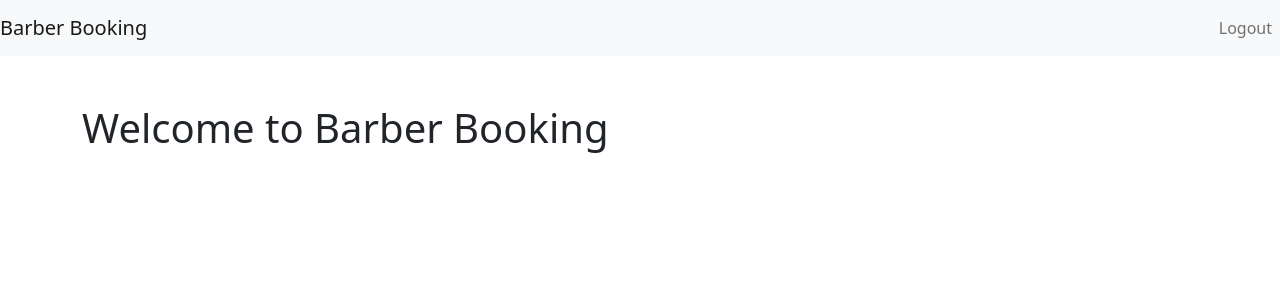
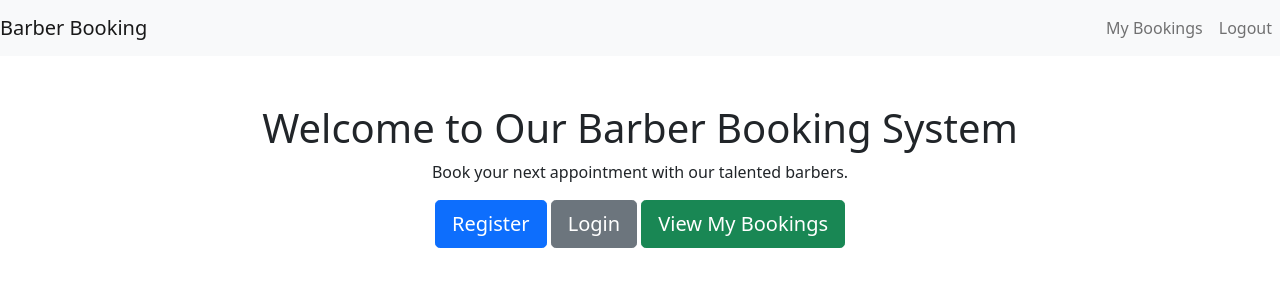
Before and after one commit to AVTpepper/barber-booking-system, a Django app: page / in a window 1280 px wide. Shown: the top 300 px of the page. Run offline with Django 5.2, Linux system fonts and the light colour scheme; a user stored in the database is signed in; data that the repository does not hold is empty.

Commit message:
Add: landing page and logout redirect

```diff
--- a/barber_system/settings.py
+++ b/barber_system/settings.py
@@ -125,3 +125,5 @@ STATIC_URL = 'static/'
 # https://docs.djangoproject.com/en/5.1/ref/settings/#default-auto-field
 
 DEFAULT_AUTO_FIELD = 'django.db.models.BigAutoField'
+
+LOGOUT_REDIRECT_URL = '/'
--- /dev/null
+++ b/booking/templates/booking/landing_page.html
@@ -0,0 +1,11 @@
+{% extends 'base.html' %}
+
+{% block content %}
+<div class="jumbotron text-center">
+    <h1>Welcome to Our Barber Booking System</h1>
+    <p>Book your next appointment with our talented barbers.</p>
+    <a href="{% url 'register' %}" class="btn btn-primary btn-lg">Register</a>
+    <a href="{% url 'login' %}" class="btn btn-secondary btn-lg">Login</a>
+    <a href="{% url 'home' %}" class="btn btn-success btn-lg">View My Bookings</a>
+</div>
+{% endblock %}
--- a/booking/urls.py
+++ b/booking/urls.py
@@ -1,8 +1,10 @@
 from django.urls import path
-from .views import home, book_appointment, register
+from . import views
 
 urlpatterns = [
-    path('', home, name='home'),
-    path('book/', book_appointment, name='book_appointment'),
-    path('register/', register, name='register'),
+    path('', views.landing_page, name='landing_page'),
+    path('home/', views.home, name='home'),
+    path('book/', views.book_appointment, name='book_appointment'),
+    path('register/', views.register, name='register'),
+    path('accounts/logout/', views.CustomLogoutView.as_view(), name='logout'),
 ]
--- a/booking/views.py
+++ b/booking/views.py
@@ -1,8 +1,15 @@
 from django.shortcuts import render, redirect
 from django.contrib.auth.decorators import login_required
 from django.contrib.auth import login
+from django.contrib.auth.views import LogoutView
 from .models import Booking
 from .forms import BookingForm, CustomUserCreationForm
+
+
+def landing_page(request):
+    """This is the public landing page for all users."""
+    return render(request, 'booking/landing_page.html')
+
 
 @login_required
 def home(request):
@@ -31,3 +38,7 @@ def register(request):
     else:
         form = CustomUserCreationForm()
     return render(request, 'registration/register.html', {'form': form})
+
+
+class CustomLogoutView(LogoutView):
+    template_name = 'registration/logout.html'
--- a/templates/base.html
+++ b/templates/base.html
@@ -10,15 +10,17 @@
 
 <body>
     <nav class="navbar navbar-expand-lg navbar-light bg-light">
-        <a class="navbar-brand" href="{% url 'home' %}">Barber Booking</a>
+        <a class="navbar-brand" href="{% url 'landing_page' %}">Barber Booking</a>
         <div class="collapse navbar-collapse">
             <ul class="navbar-nav ms-auto">
                 {% if user.is_authenticated %}
                     <li class="nav-item">
+                        <a class="nav-link" href="{% url 'home' %}">My Bookings</a>
+                    </li>
+                    <li class="nav-item">
                         <form method="post" action="{% url 'logout' %}" style="display: inline;">
                             {% csrf_token %}
-                        <button type="submit" class="btn btn-link nav-link"
-                            style="border: none; background: none;">Logout</button>
+                            <button type="submit" class="btn btn-link nav-link" style="border: none; background: none;">Logout</button>
                         </form>
                     </li>
                 {% else %}
--- a/templates/registration/logout.html
+++ b/templates/registration/logout.html
@@ -2,5 +2,5 @@
 
 {% block content %}
 <h2>You have successfully logged out.</h2>
-<a href="{% url 'login' %}">Login Again</a>
+<a href="{% url 'landing_page' %}">Return to Home</a>
 {% endblock %}
```
Lines whose indentation alone changed are shown as unchanged.
